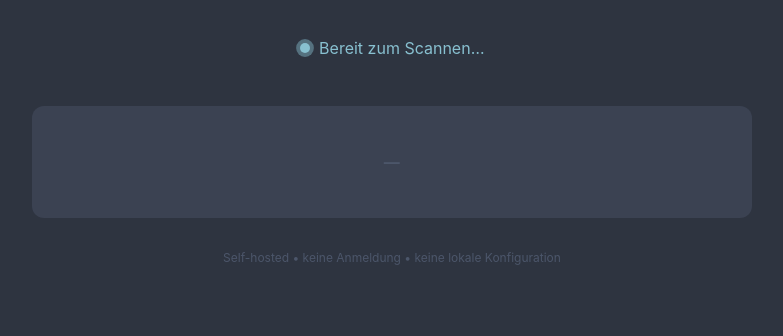
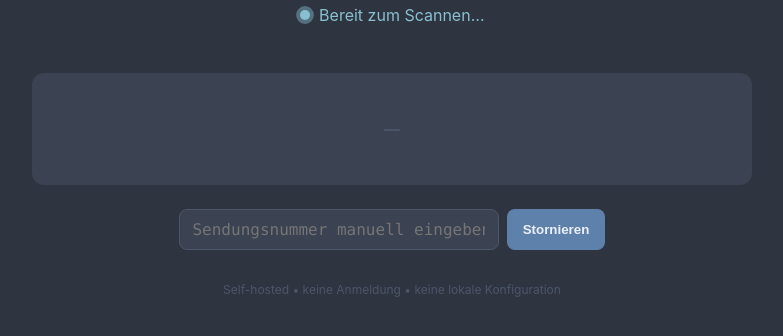
Before and after one commit to jimmyjones865/dhl-cancel, a website: page public/index.html in a window 1280 px wide. Shown: the part 292-628 px from the top of the page, without its empty margins (248-1031 px from the left). Drawn offline with Linux system fonts and the light colour scheme.

Commit message:
Update index.html

```diff
--- a/public/index.html
+++ b/public/index.html
@@ -113,6 +113,35 @@
         font-size: 0.95rem;
         opacity: 0.85;
       }
+      /* Manual entry */
+      .manual {
+        margin-top: 1.5rem;
+        display: flex;
+        gap: 0.5rem;
+        justify-content: center;
+      }
+      .manual input {
+        flex: 1;
+        max-width: 320px;
+        padding: 0.6rem 0.8rem;
+        border-radius: 8px;
+        border: 1px solid var(--nord3);
+        background: var(--nord1);
+        color: var(--nord6);
+        font-family: ui-monospace, SFMono-Regular, Menlo, Consolas, monospace;
+        font-size: 1rem;
+      }
+      .manual input:focus { outline: 2px solid var(--nord8); }
+      .manual button {
+        padding: 0.6rem 1rem;
+        border-radius: 8px;
+        border: 0;
+        background: var(--nord10);
+        color: var(--nord6);
+        font-weight: 600;
+        cursor: pointer;
+      }
+      .manual button:hover { background: var(--nord9); }
       /* hidden but still focusable input that captures the scanner */
       .scan-input {
         position: absolute;
@@ -143,6 +172,19 @@
         <div class="status">—</div>
       </div>
 
+      <form class="manual" id="manual-form" autocomplete="off">
+        <input
+          id="manual"
+          type="text"
+          placeholder="Sendungsnummer manuell eingeben"
+          autocomplete="off"
+          autocapitalize="off"
+          autocorrect="off"
+          spellcheck="false"
+        />
+        <button type="submit">Stornieren</button>
+      </form>
+
       <input
         id="scan"
         class="scan-input"
```
